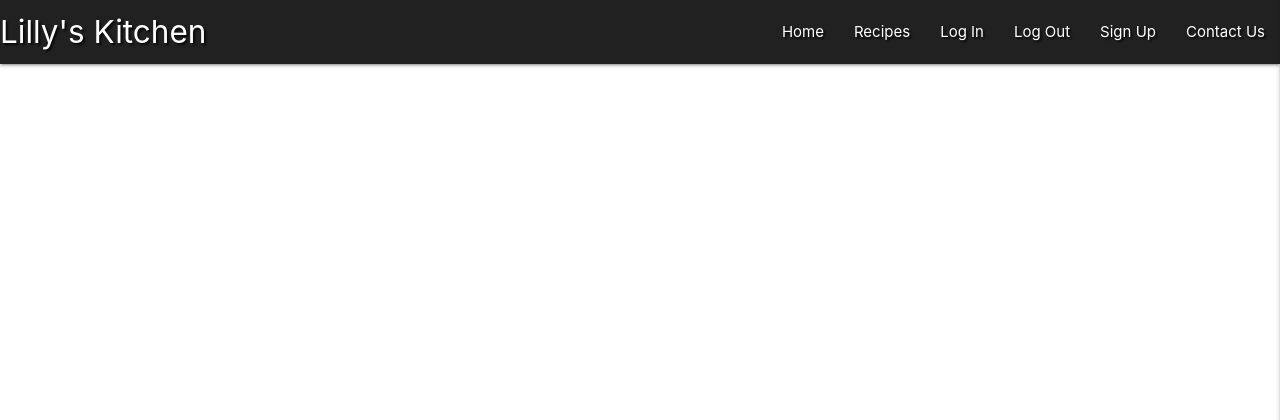
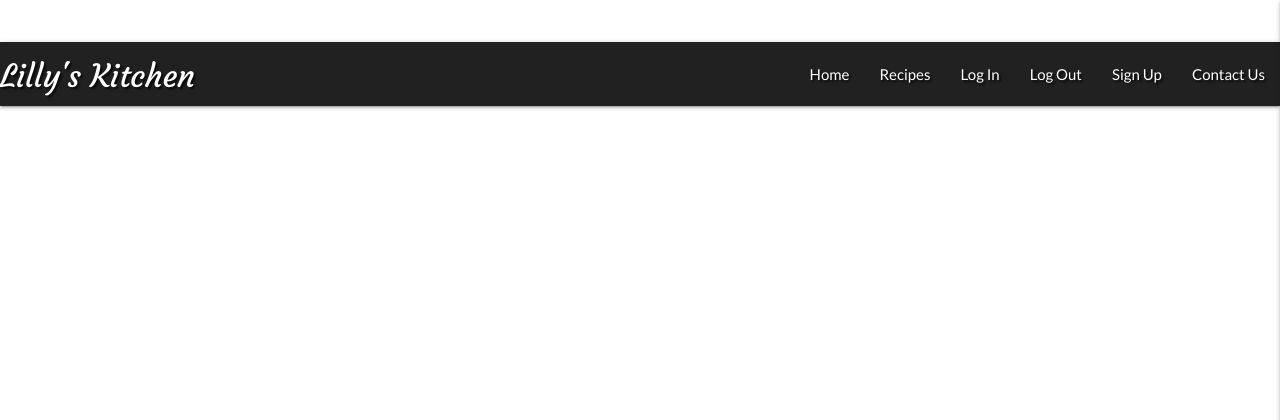
Before and after one commit to Code-Institute-Submissions/malikdobbs-lillys_kitchen_AprResub, a Flask app: page / in a window 1280 px wide. Shown: the top 420 px of the page. Run offline with Flask 2, Linux system fonts and the light colour scheme; data that the repository does not hold is empty; some libraries are stand-ins or nearby versions.

Commit message:
Imported google fonts to CSS

```diff
--- a/static/css/style.css
+++ b/static/css/style.css
@@ -1,3 +1,13 @@
+@import url('https://fonts.googleapis.com/css2?family=Courgette&family=Lato:wght@400;700&display=swap');
+
+body {
+	font-family: 'Lato', sans-serif;;
+}
+
+nav h1 {
+	font-family: 'Courgette', cursive;
+}
+
 .text-shadow {
     text-shadow: 2px 2px 2px rgba(0, 0, 0, 0.75);
 }
--- a/templates/base.html
+++ b/templates/base.html
@@ -18,7 +18,7 @@
 	<!-- Navbar -->
 	<nav class="nav-extended text-shadow grey darken-4">
         <div class="nav-wrapper">
-            <a href="#" class="brand-logo">Lilly's Kitchen</a>
+            <h1><a href="#" class="brand-logo">Lilly's Kitchen</a></h1>
             <a href="#" data-target="mobile-demo" class="sidenav-trigger right"><i class="fas fa-bars"></i></a>
             <ul class="right hide-on-med-and-down">
                 <li><a href="#">Home</a></li>
```
